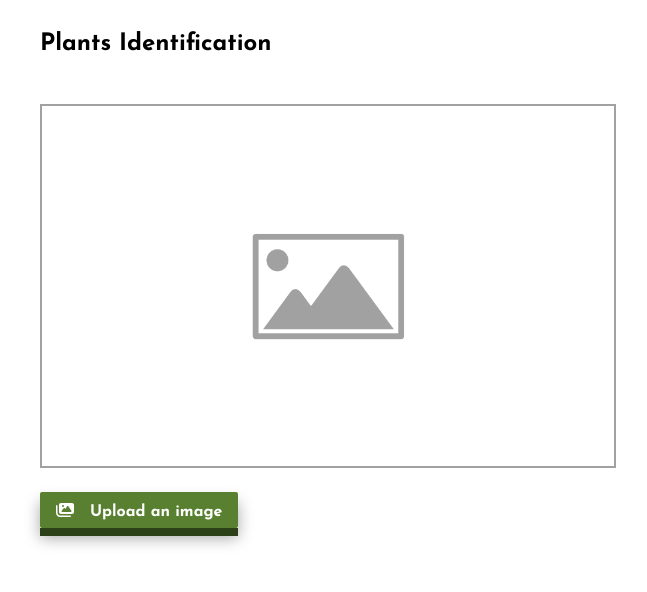
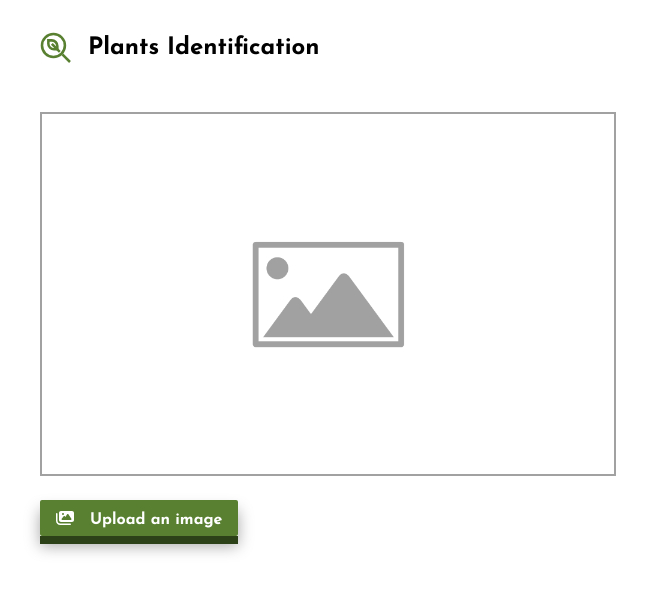
Before and after one commit to hazelGranger/plants-recognition-app, a React (Create React App) app: page / in a window 1280 px wide. Shown: the top 592 px of the page, without its empty margins (312-959 px from the left). Built offline with nearby package versions, Linux system fonts and the light colour scheme.

Commit message:
add logo

```diff
--- a/src/App.tsx
+++ b/src/App.tsx
@@ -8,6 +8,7 @@ import {
 } from "@fortawesome/free-solid-svg-icons";
 import Result from "./Result";
 import placeholderImage from "./placeholder-image.png";
+import logo from "./logo.svg";
 
 function App() {
   const [image, setImage] = useState("");
@@ -56,7 +57,10 @@ function App() {
 
   return (
     <div className="App-container">
-      <h2 className="title">Plants Identification</h2>
+      <h2 className="title">
+        <img src={logo} className="logo" />
+        Plants Identification
+      </h2>
       <div className="image-container">
         {image ? (
           <img className="image" src={image} alt="uploaded plants" />
@@ -103,7 +107,7 @@ function App() {
           <div className="button-inner">
             <FontAwesomeIcon icon={faImages}></FontAwesomeIcon>
             <span className="button-icon-text">
-              {image ? "Upload a different image" : "Upload an image"}
+              {image ? "Change image" : "Upload an image"}
             </span>
           </div>
           <input
--- a/src/index.css
+++ b/src/index.css
@@ -137,6 +137,13 @@ a {
 .title {
   margin: 0;
   margin-bottom: 1rem;
+  display: flex;
+  align-items: center;
+  gap: 1rem;
+}
+
+.logo {
+  width: 2rem;
 }
 
 @keyframes spin {
```
Also changed, not shown: public/logo.svg, src/logo.svg.
